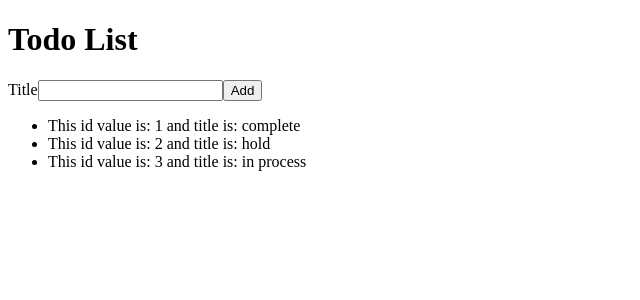
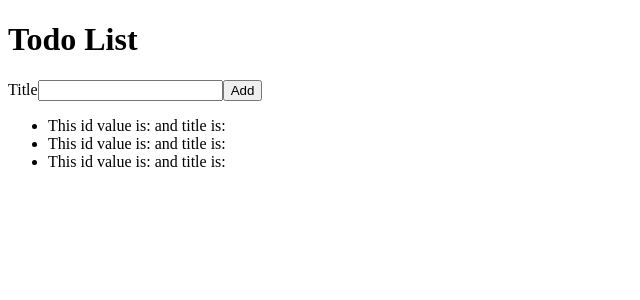
Before and after one commit to edgarinfo/react_front_end_class, a React (Create React App) app: page / in a window 1280 px wide. Shown: the top 300 px of the page, without its empty margins (0-640 px from the left). Built offline with nearby package versions, Linux system fonts and the light colour scheme; the HTML template or start-up script is replaced by a standard one.

Commit message:
lesson 1.3 en proceso

```diff
--- a/src/AddTodoForm.js
+++ b/src/AddTodoForm.js
@@ -1,10 +1,19 @@
 import React from 'react';
 
-function AddTodoForm() {
+function AddTodoForm(props) {
+
+    function handleAddTodo(event) {
+        event.preventDefault();
+        let todoTitle = event.target.title;
+        console.log(todoTitle);
+        event.target.reset();
+        //props.onAddTodo(todoTitle);
+    }
+
     return (
-        <form>
+        <form onSubmit={handleAddTodo}>
             <label htmlFor="todoTitle">Title</label>
-            <input id="todoTitle"></input>
+            <input id="todoTitle" name="title"></input>
             <button>Add</button>
         </form>
     );
--- a/src/App.js
+++ b/src/App.js
@@ -1,12 +1,16 @@
 import React from 'react';
-import AddTodoForm from './AddTodoForm';
+import AddTodoForm from './AddTodoForm.js';
 import TodoList from './TodoList.js';
 
 function App() {
+
+  const [newTodo, setNewTodo] = React.useState("");
+
   return (
     <div>
       <h1>Todo List</h1>
-      <AddTodoForm />
+      <AddTodoForm onAddTodo={setNewTodo} />
+      <p>{newTodo}</p>
       <TodoList />
     </div>
   );
--- a/src/TodoList.js
+++ b/src/TodoList.js
@@ -1,4 +1,5 @@
 import React from 'react';
+import TodoListItem from './TodoListItem.js';
 
 const todoList = [
     {
@@ -17,11 +18,11 @@ const todoList = [
 
 function TodoList() {
     return (
-        <ul>
-        {todoList.map(function(item) {
+      <ul>
+        {todoList.map( (item) => {
           return (
-            <li>This id value is: {item.id} and title is: {item.title}</li>
-            )
+            <TodoListItem key={item} />
+          );
         })}
       </ul>
     );
--- /dev/null
+++ b/src/TodoListItem.js
@@ -0,0 +1,9 @@
+import React from 'react';
+
+function TodoListItem(props) {
+    return (
+        <li>This id value is: {props.id} and title is: {props.title}</li>
+    );
+}
+
+export default TodoListItem;
```
